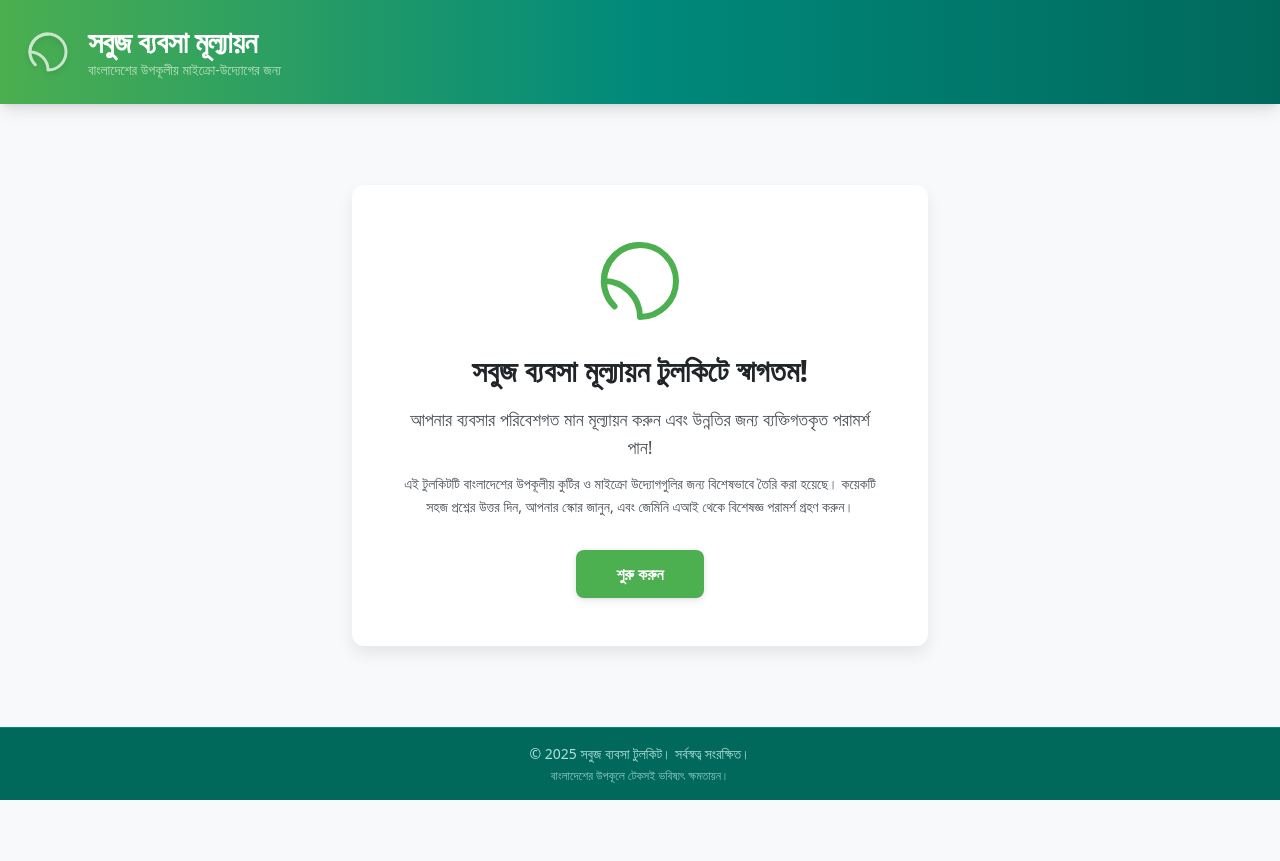
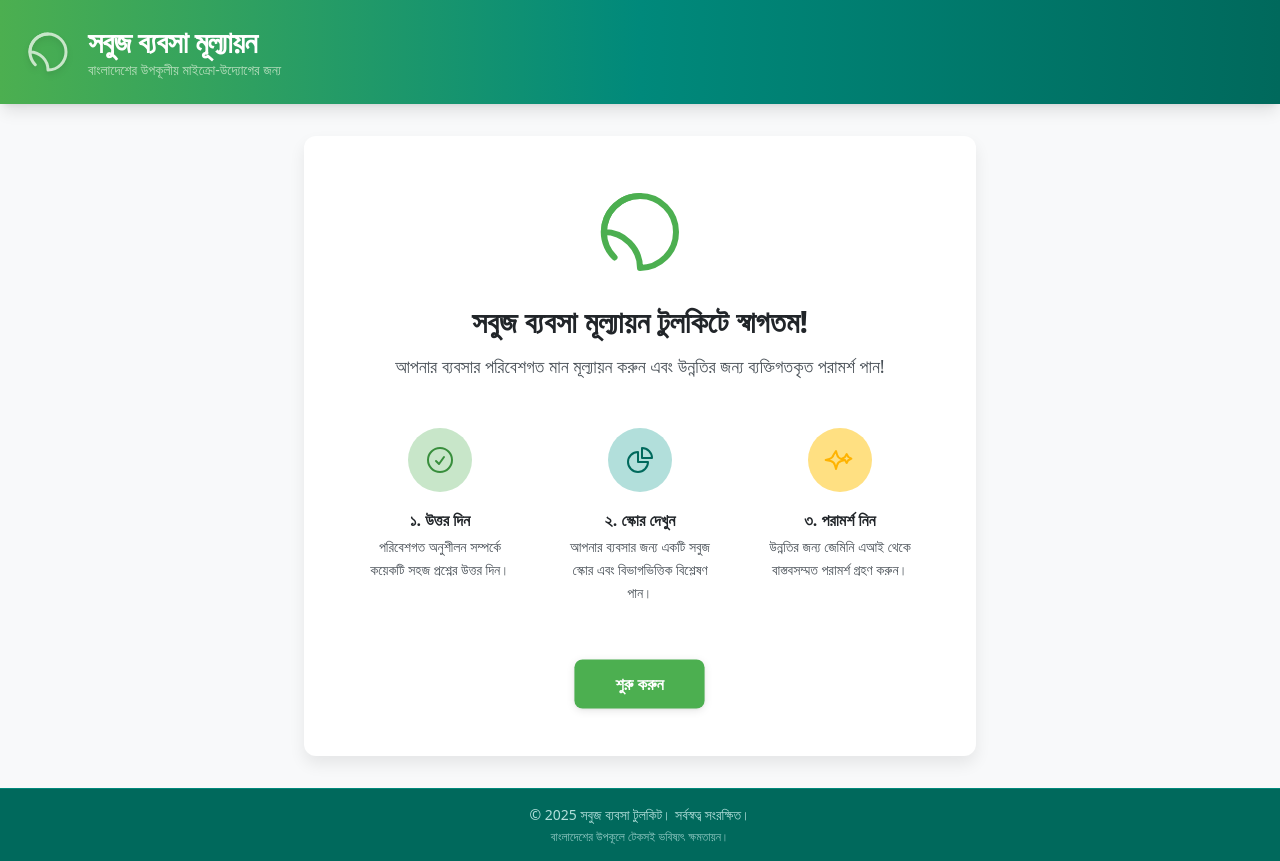
Before and after one commit to ShadmanKhalili/Green-Business-Toolkit, a React (Vite) app: page / in a window 1280 px wide. Before the commit the page ends 800 px from the top, so only its background shows below. Built offline with nearby package versions, Linux system fonts and the light colour scheme; no server answers.

Commit message:
feat: Remove hardcoded API key and add new icons
Removes the hardcoded API key from the index.html file to improve security. Introduces new SVG icons for the "How it works" section in the WelcomeScreen component, enhancing visual representation of application steps.

```diff
--- a/components/WelcomeScreen.tsx
+++ b/components/WelcomeScreen.tsx
@@ -3,7 +3,7 @@ import React from 'react';
 // Updated WelcomeLeafIcon to match Header's LeafIcon
 const WelcomeLeafIcon: React.FC<{ className?: string }> = ({ className }) => (
   <svg
-    xmlns="http://www.w3.org/2000/svg"
+    xmlns="http://www.w.w3.org/2000/svg"
     fill="none"
     viewBox="0 0 24 24"
     strokeWidth={1.5}
@@ -15,33 +15,83 @@ const WelcomeLeafIcon: React.FC<{ className?: string }> = ({ className }) => (
   </svg>
 );
 
+// Icons for the new "How it works" steps
+const ChecklistIcon: React.FC<{ className?: string }> = ({ className }) => (
+  <svg xmlns="http://www.w3.org/2000/svg" fill="none" viewBox="0 0 24 24" strokeWidth={1.5} stroke="currentColor" className={className || "w-8 h-8"}>
+    <path strokeLinecap="round" strokeLinejoin="round" d="M9 12.75L11.25 15 15 9.75M21 12a9 9 0 11-18 0 9 9 0 0118 0z" />
+  </svg>
+);
+const ChartPieIcon: React.FC<{ className?: string }> = ({ className }) => (
+  <svg xmlns="http://www.w3.org/2000/svg" fill="none" viewBox="0 0 24 24" strokeWidth={1.5} stroke="currentColor" className={className || "w-8 h-8"}>
+    <path strokeLinecap="round" strokeLinejoin="round" d="M10.5 6a7.5 7.5 0 107.5 7.5h-7.5V6z" />
+    <path strokeLinecap="round" strokeLinejoin="round" d="M13.5 10.5H21A7.5 7.5 0 0013.5 3v7.5z" />
+  </svg>
+);
+const SparklesIcon: React.FC<{ className?: string }> = ({ className }) => (
+  <svg xmlns="http://www.w3.org/2000/svg" fill="none" viewBox="0 0 24 24" strokeWidth={1.5} stroke="currentColor" className={className || "w-8 h-8"}>
+    <path strokeLinecap="round" strokeLinejoin="round" d="M9.813 15.904L9 18.75l-.813-2.846a4.5 4.5 0 00-3.09-3.09L1.25 12l2.846-.813a4.5 4.5 0 003.09-3.09L9 5.25l.813 2.846a4.5 4.5 0 003.09 3.09L15.75 12l-2.846.813a4.5 4.5 0 00-3.09 3.09zM18.25 12L17 14.25l-1.25-2.25L13.5 11l2.25-1.25L17 7.5l1.25 2.25L20.5 11l-2.25 1.25z" />
+  </svg>
+);
+
+
 interface WelcomeScreenProps {
   onStart: () => void;
 }
 
 export const WelcomeScreen: React.FC<WelcomeScreenProps> = ({ onStart }) => {
   return (
-    <div className="w-full max-w-xl bg-bg-offset p-8 sm:p-12 rounded-xl shadow-soft-lg text-center animate-slideInUp no-print">
+    <div className="w-full max-w-2xl bg-bg-offset p-8 sm:p-12 rounded-xl shadow-soft-lg text-center animate-slideInUp no-print">
+      <div className="animate-fade-in" style={{ animationDelay: '100ms' }}>
         <WelcomeLeafIcon className="w-20 h-20 sm:w-24 sm:h-24 text-p-green mx-auto mb-6" />
-
-      <h2 className="text-2xl sm:text-3xl font-bold text-text-primary mb-4">
+        <h2 className="text-2xl sm:text-3xl font-bold text-text-primary mb-3">
           সবুজ ব্যবসা মূল্যায়ন টুলকিটে স্বাগতম!
         </h2>
-
-      <p className="text-md sm:text-lg text-text-secondary mb-3">
+        <p className="text-md sm:text-lg text-text-secondary mb-8">
           আপনার ব্যবসার পরিবেশগত মান মূল্যায়ন করুন এবং উন্নতির জন্য ব্যক্তিগতকৃত পরামর্শ পান!
         </p>
+      </div>
 
-      <p className="text-sm text-text-secondary mb-8 leading-relaxed">
-        এই টুলকিটটি বাংলাদেশের উপকূলীয় কুটির ও মাইক্রো উদ্যোগগুলির জন্য বিশেষভাবে তৈরি করা হয়েছে। কয়েকটি সহজ প্রশ্নের উত্তর দিন, আপনার স্কোর জানুন, এবং জেমিনি এআই থেকে বিশেষজ্ঞ পরামর্শ গ্রহণ করুন।
+      <div className="grid grid-cols-1 md:grid-cols-3 gap-6 text-center mb-10">
+        {/* Step 1 */}
+        <div className="flex flex-col items-center p-4 animate-fade-in" style={{ animationDelay: '300ms' }}>
+          <div className="flex items-center justify-center h-16 w-16 rounded-full bg-p-green-light mb-4">
+            <ChecklistIcon className="w-8 h-8 text-p-green-dark" />
+          </div>
+          <h3 className="font-semibold text-text-primary mb-1">১. উত্তর দিন</h3>
+          <p className="text-sm text-text-secondary leading-relaxed">
+            পরিবেশগত অনুশীলন সম্পর্কে কয়েকটি সহজ প্রশ্নের উত্তর দিন।
           </p>
+        </div>
+        {/* Step 2 */}
+        <div className="flex flex-col items-center p-4 animate-fade-in" style={{ animationDelay: '500ms' }}>
+          <div className="flex items-center justify-center h-16 w-16 rounded-full bg-s-teal-light mb-4">
+            <ChartPieIcon className="w-8 h-8 text-s-teal-dark" />
+          </div>
+          <h3 className="font-semibold text-text-primary mb-1">২. স্কোর দেখুন</h3>
+          <p className="text-sm text-text-secondary leading-relaxed">
+            আপনার ব্যবসার জন্য একটি সবুজ স্কোর এবং বিভাগভিত্তিক বিশ্লেষণ পান।
+          </p>
+        </div>
+        {/* Step 3 */}
+        <div className="flex flex-col items-center p-4 animate-fade-in" style={{ animationDelay: '700ms' }}>
+          <div className="flex items-center justify-center h-16 w-16 rounded-full bg-accent-gold-light mb-4">
+            <SparklesIcon className="w-8 h-8 text-accent-gold" />
+          </div>
+          <h3 className="font-semibold text-text-primary mb-1">৩. পরামর্শ নিন</h3>
+          <p className="text-sm text-text-secondary leading-relaxed">
+            উন্নতির জন্য জেমিনি এআই থেকে বাস্তবসম্মত পরামর্শ গ্রহণ করুন।
+          </p>
+        </div>
+      </div>
 
+      <div className="animate-fade-in" style={{ animationDelay: '900ms' }}>
         <button
           onClick={onStart}
-        className="w-full sm:w-auto mx-auto bg-p-green hover:bg-p-green-dark text-white font-semibold py-3 px-10 rounded-lg shadow-interactive hover:shadow-interactive-hover transition-all duration-300 ease-in-out transform hover:scale-105 focus:outline-none focus:ring-2 focus:ring-p-green-dark focus:ring-opacity-60"
+          className="w-full sm:w-auto mx-auto bg-p-green hover:bg-p-green-dark text-white font-semibold py-3 px-10 rounded-lg shadow-interactive hover:shadow-interactive-hover transition-all duration-300 ease-in-out transform hover:scale-105 focus:outline-none focus:ring-2 focus:ring-p-green-dark focus:ring-opacity-60 animate-subtle-beat"
         >
           শুরু করুন
         </button>
       </div>
+    </div>
   );
 };
--- a/index.html
+++ b/index.html
@@ -6,13 +6,6 @@
     <title>সবুজ ব্যবসা মূল্যায়ন টুলকিট</title>
     <script src="https://cdn.tailwindcss.com"></script>
     <script>
-      // Make the API key available to the app as an environment variable
-      window.process = {
-        env: {
-          API_KEY: 'AIzaSyBLfNk0Og7RO-Fxl_fuPJJYz7IgNgOWT94'
-        }
-      };
-
       tailwind.config = {
         theme: {
           extend: {
```
Lines whose indentation alone changed are shown as unchanged.
